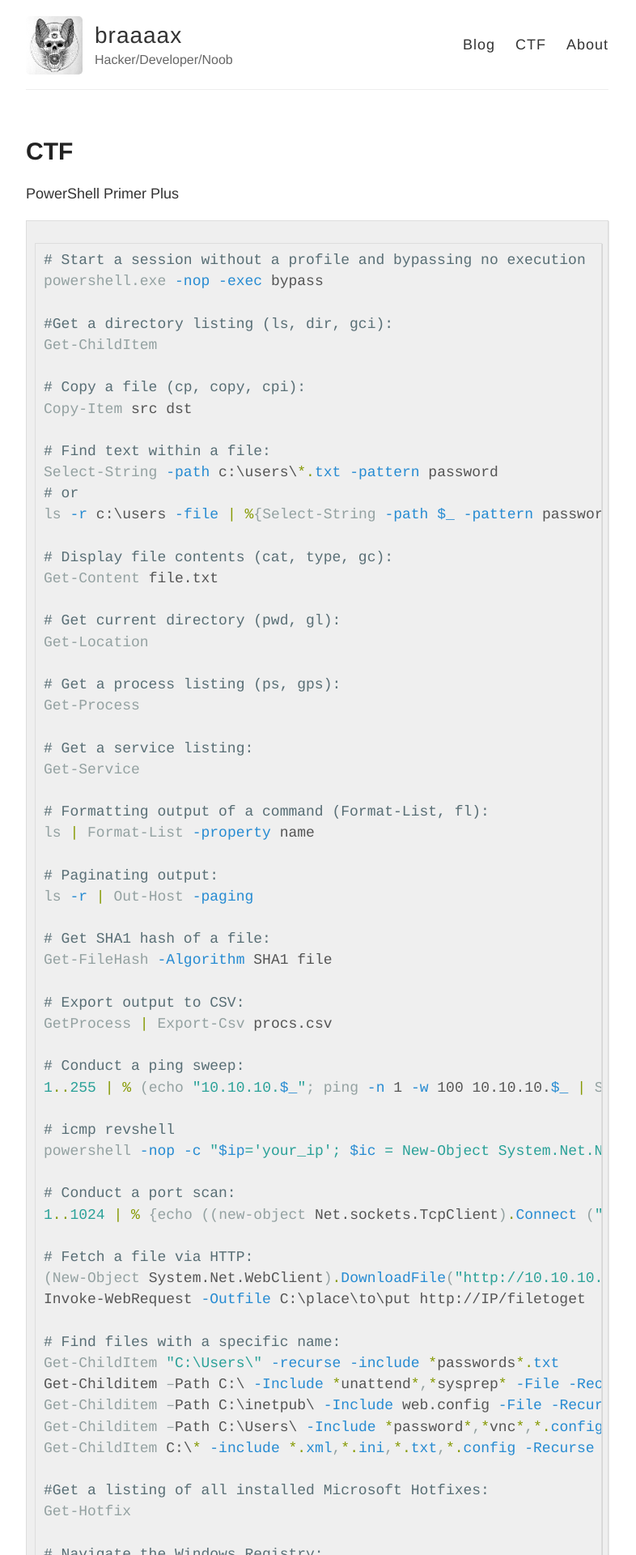
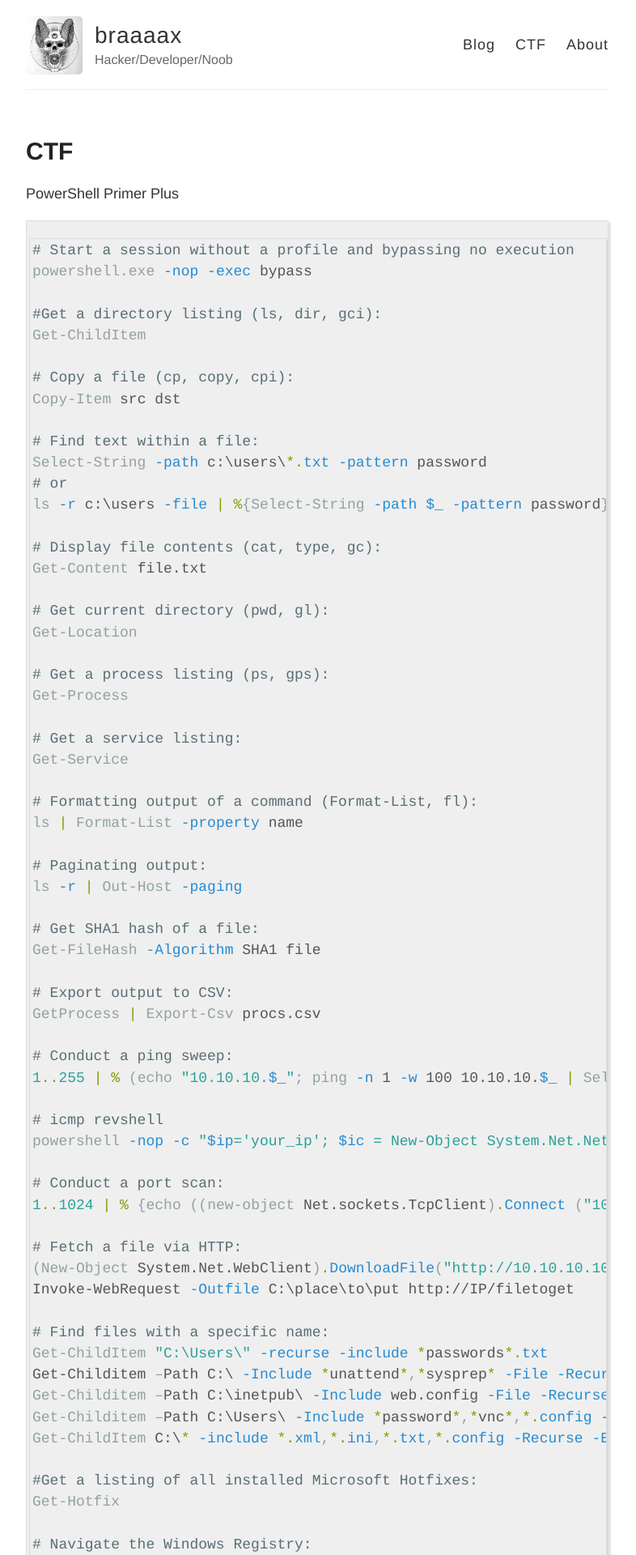
Before and after one commit to braaaax/braaaax.github.io, a Jekyll site: the page built from ctf.md, in a window 1280 px wide. Shown: the top 1920 px of the page at 81% size, without its empty margins (248-1034 px from the left). Built offline with Jekyll 4.4.1, drawn with Linux system fonts in a browser that asks for light colours; some of the changed text lies outside the part shown.

Commit message:
updated site

```diff
--- a/_sass/_highlights.scss
+++ b/_sass/_highlights.scss
@@ -1,11 +1,11 @@
 
 .highlight {
   background-color: #efefef;
-  padding: 7px 7px 7px 10px;
+  padding: 1px 1px 1px 3px;
   border: 1px solid #ddd;
-  -moz-box-shadow: 1px 1px rgba(0,0,0,0.1);
-  -webkit-box-shadow: 1px 1px rgba(0,0,0,0.1);
-  box-shadow: 1px 1px rgba(0,0,0,0.1);
+  -moz-box-shadow: 3px 3px rgba(0,0,0,0.1);
+  -webkit-box-shadow: 3px 3px rgba(0,0,0,0.1);
+  box-shadow: 3px 3px rgba(0,0,0,0.1);
   margin: 20px 0 20px 0;
   overflow: scroll;
 }
```
